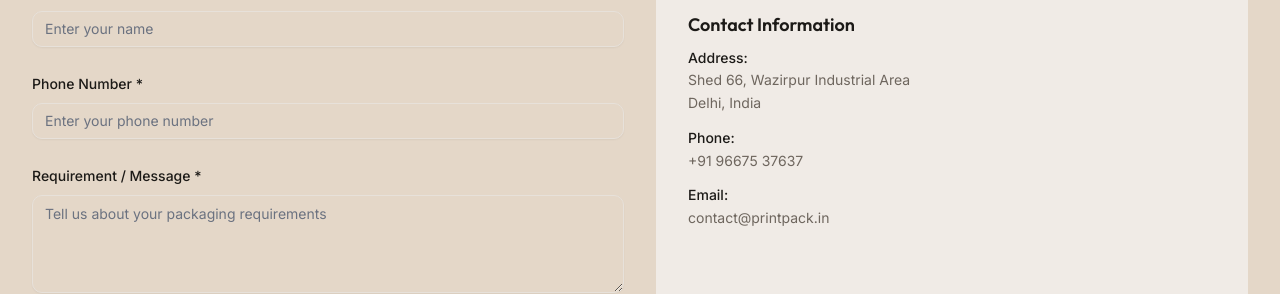
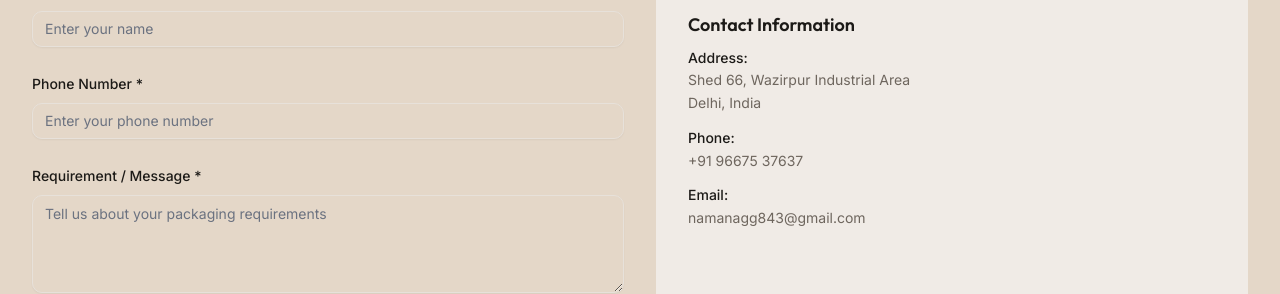
Before and after one commit to dheerajNexadvent04/dheerajNexadvent04, a React (Vite) app in the folder apps/web/: page / in a window 1280 px wide. Shown: the part 6028-6322 px from the top of the page. Built offline with nearby package versions, Linux system fonts and the light colour scheme.

Commit message:
Update LeadForm.jsx

```diff
--- a/apps/web/src/components/LeadForm.jsx
+++ b/apps/web/src/components/LeadForm.jsx
@@ -123,7 +123,7 @@ function LeadForm() {
             </p>
             <p>
               <span className="font-medium text-foreground">Email:</span><br />
-              contact@printpack.in
+              namanagg843@gmail.com
             </p>
           </div>
         </div>
```
